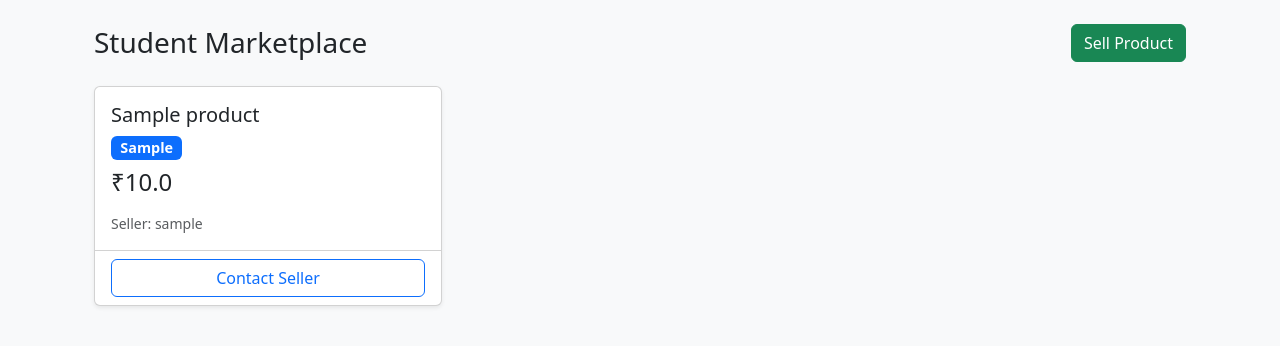
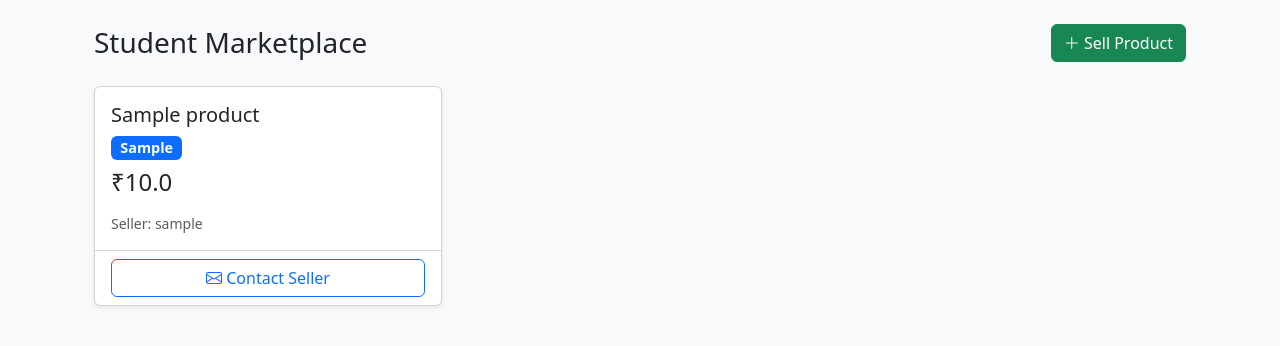
Before and after one commit to riddhipankhade/HM0049-404Found, a Flask app: page /dashboard in a window 1280 px wide. Shown: the part 56-402 px from the top of the page. Run offline with Flask 3, Linux system fonts and the light colour scheme; a user stored in the database is signed in; tables that the repository leaves empty hold one stand-in row (values such as "Sample post").

Commit message:
Update base.html

```diff
--- a/student_marketplace/student_marketplace/templates/base.html
+++ b/student_marketplace/student_marketplace/templates/base.html
@@ -6,6 +6,7 @@
     <title>Student Marketplace</title>
     <link href="https://cdn.jsdelivr.net/npm/bootstrap@5.3.0/dist/css/bootstrap.min.css" rel="stylesheet">
     <link rel="stylesheet" href="{{ url_for('static', filename='style.css') }}">
+    <link rel="stylesheet" href="https://cdn.jsdelivr.net/npm/bootstrap-icons@1.8.1/font/bootstrap-icons.css">
 </head>
 <body class="bg-light">
     <nav class="navbar navbar-expand-lg navbar-dark bg-primary">
```
